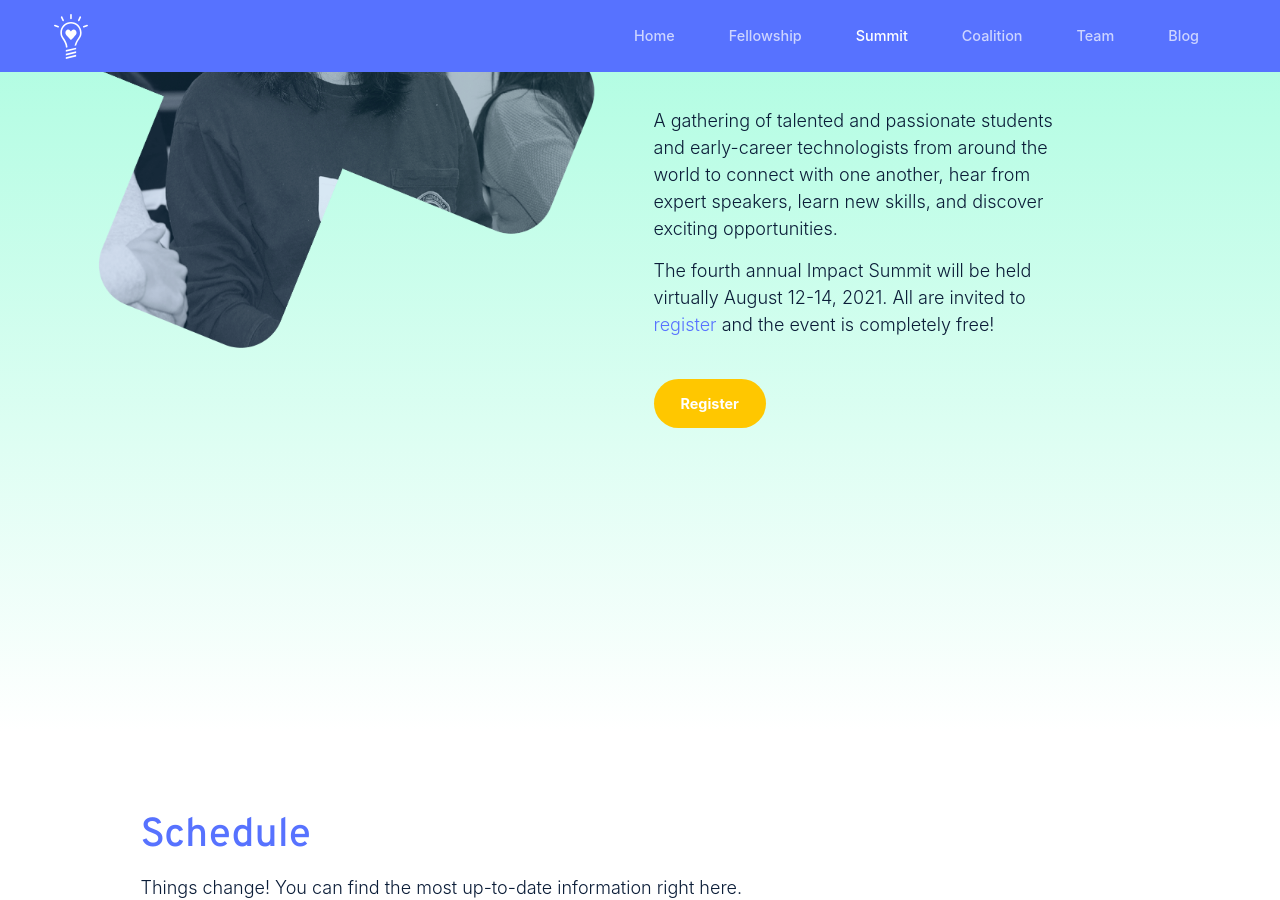
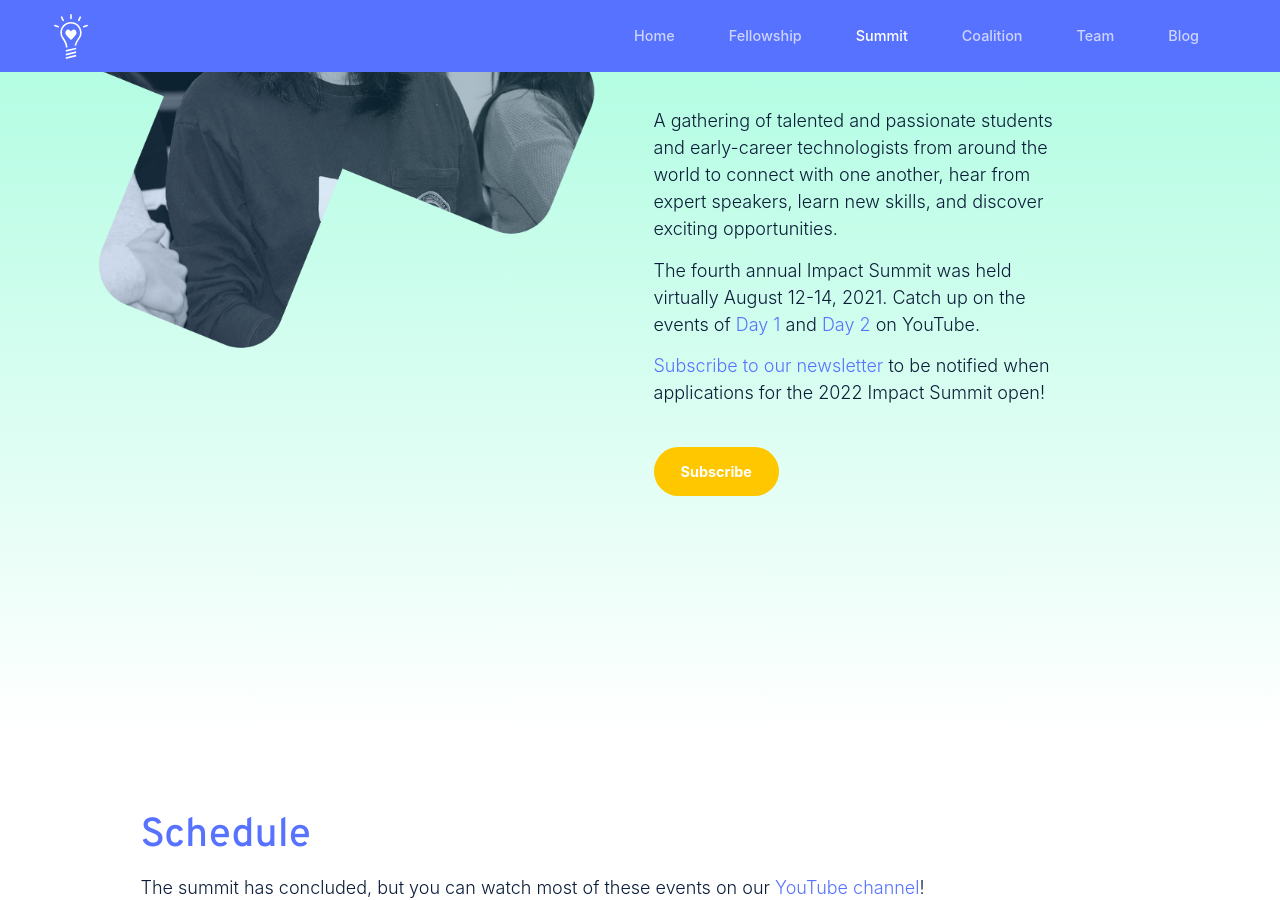
Before and after one commit to impact-labs/impact-labs.github.io, a Jekyll site: the page built from pages/summit.html, in a window 1280 px wide and 900 px high, scrolled down 322 px. Built offline with Jekyll 4.4.1, drawn with Linux system fonts in a browser that asks for light colours.

Commit message:
Update summit.html

```diff
--- a/pages/summit.html
+++ b/pages/summit.html
@@ -16,9 +16,12 @@ image: /assets/images/seo/summit.jpg
 					A gathering of talented and passionate students and early-career technologists from around the world to connect with one another, hear from expert speakers, learn new skills, and discover exciting opportunities.
 				</p>
 				<p>
-					The fourth annual Impact Summit will be held virtually August 12-14, 2021. All are invited to <a href="/register" target="_blank" rel="noreferrer">register</a> and the event is completely free!
+					The fourth annual Impact Summit was held virtually August 12-14, 2021. Catch up on the events of <a target="_blank" href="https://www.youtube.com/watch?v=F6eWVpWzvGc">Day 1</a> and <a target="_blank" href="https://www.youtube.com/watch?v=FpOmE6seCUY&t=15s">Day 2</a> on YouTube.
 				</p>
-				<a class="btn btn-warning mt-3" href="/register" target="_blank" role="button" aria-pressed="true">Register</a>
+				<p>
+					<a target="_blank" href="/subscribe">Subscribe to our newsletter</a> to be notified when applications for the 2022 Impact Summit open!
+				</p>
+				<a class="btn btn-warning mt-3" href="/subscribe" target="_blank" role="button" aria-pressed="true">Subscribe</a>
 			</div>
 		</div>
 		<div class="col-1 col-md-2"></div>
@@ -30,7 +33,7 @@ image: /assets/images/seo/summit.jpg
 		<div class="mb-5 row">
 			<div class="col-12 lead">
 				<h2>Schedule</h2>
-				<p>Things change! You can find the most up-to-date information right here.</p>
+				<p>The summit has concluded, but you can watch most of these events on our <a target="_blank" href="https://www.youtube.com/channel/UC7oVAHhAIjTJPDU8k1s2tTg">YouTube channel</a>!</p>
 				{% for day in site.data.summit_2021_sessions %}
 					<br/>
 					<h3>{{ day.dateline }}</h3>
```
